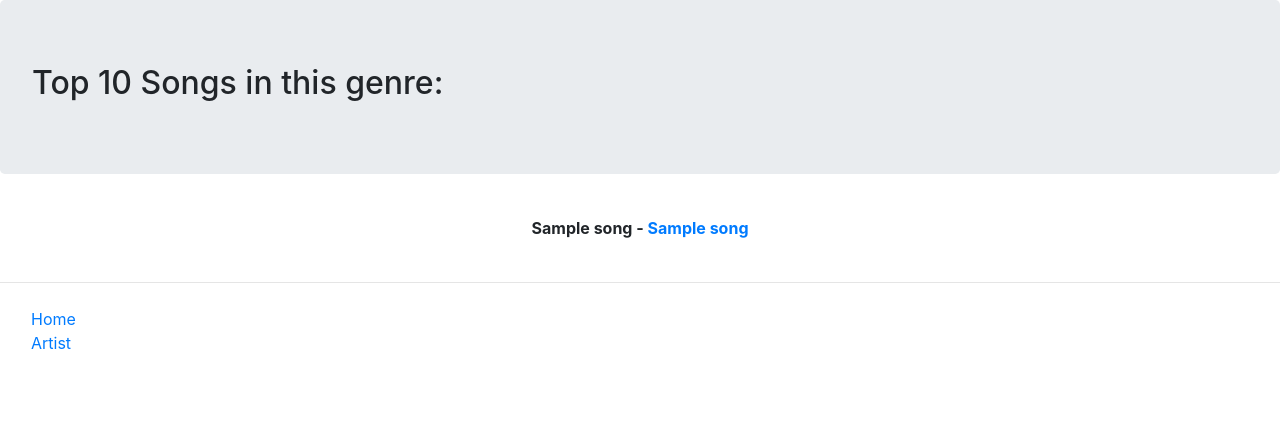
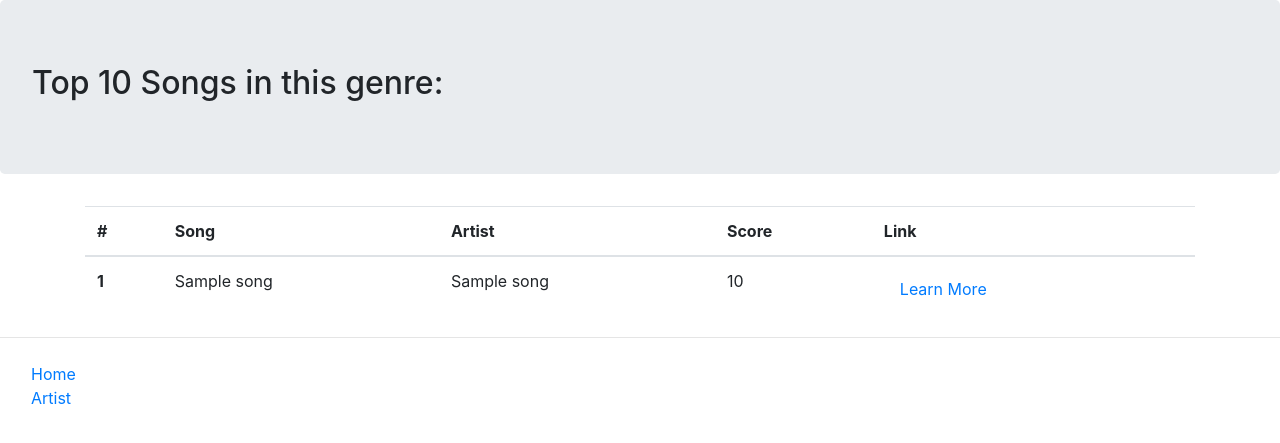
Before and after one commit to amykidd2/Applausable_WAD2_Group_Project, a Django app: page /applausable/home/genre/Pop/ in a window 1280 px wide. Shown: the part 56-499 px from the top of the page. Run offline with Django 3.2, Linux system fonts and the light colour scheme; tables that the repository leaves empty hold one stand-in row (values such as "Sample post"); some libraries are stand-ins or nearby versions.

Commit message:
updated the genre.html page with table feature

```diff
--- a/templates/applausable/genre.html
+++ b/templates/applausable/genre.html
@@ -12,19 +12,31 @@
     <div class="jumbotron">
         <h2 algin='center'> Top 10 Songs in this genre: </h2>
     </div>
-        {% for song in songs %}
         <div class="container">
-            <div class="comments" align="center" style="padding: 10px;">
-                <p class="font-weight-bold">
-                    {{ song.artistName }} - <a href="{% url 'applausable:show_song' song.slug %}">{{ song.title }}</a>
-                    <span class=" text-muted font-weight-normal">
 
-                    </span>
-                </p>
-
-            </div>
+            <table class="table table-hover">
+              <thead>
+                <tr>
+                  <th scope="col">#</th>
+                  <th scope="col">Song</th>
+                  <th scope="col">Artist</th>
+                  <th scope="col">Score</th>
+                  <th scope="col">Link</th>
+                </tr>
+              </thead>
+              <tbody>
+                {% for song in songs %}
+                <tr>
+                    <th scope="row">1</th>
+                    <td>{{ song.title }}</td>
+                    <td>{{ song.artistName }}</td>
+                    <td>{{ song.overallScore }}</td>
+                    <td><a class="nav-link active" href="{% url 'applausable:show_song' song.slug %}">Learn More</a> </td>
+                </tr>
+                {% endfor %}
+              </tbody>
+            </table>
         </div>
-        {% endfor %}
 {% else %}
 <br />
 <h1>No songs found</h1>
```
